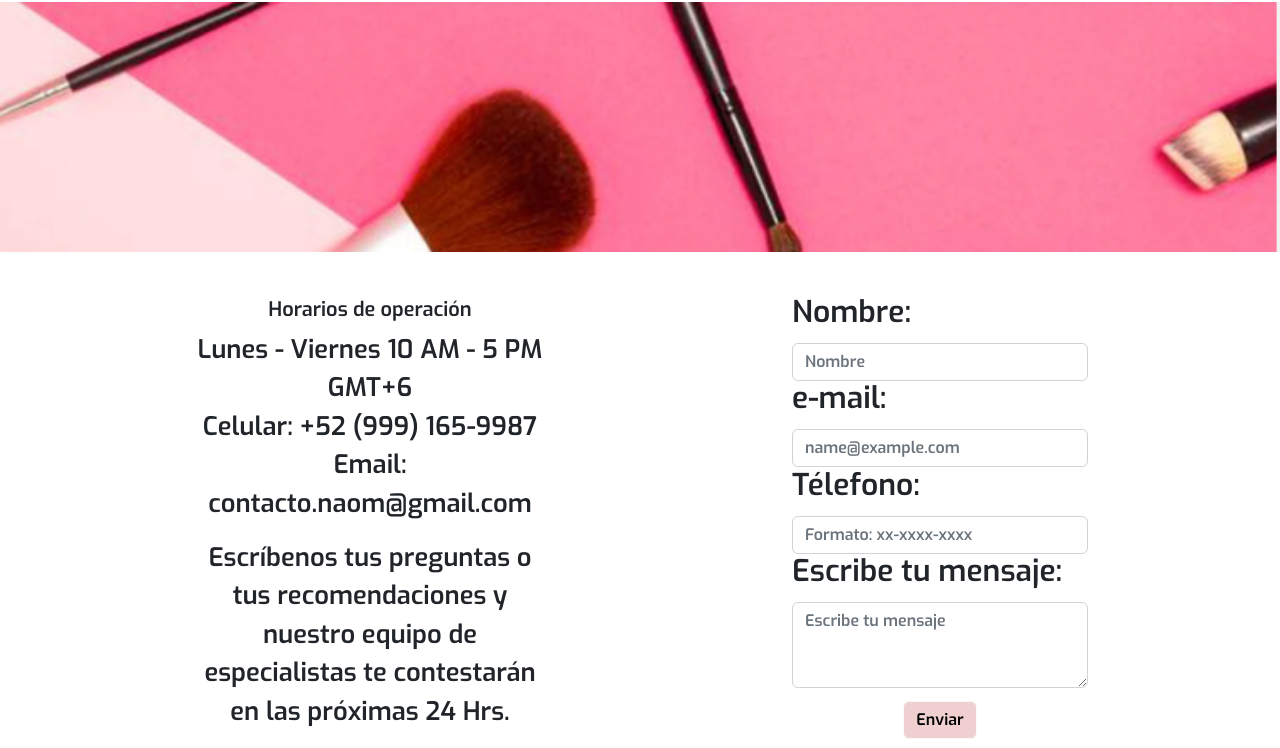
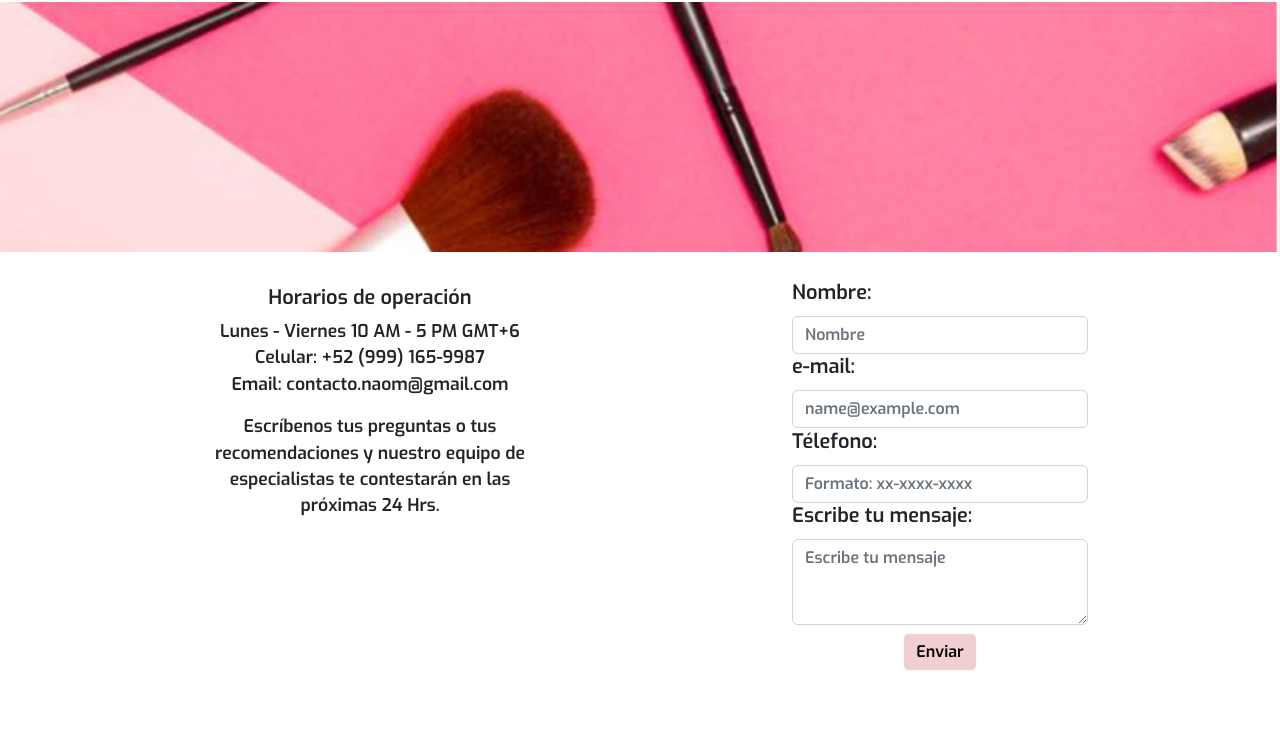
Before and after one commit to JosueTo/NAOM, a plain HTML site: page HTML/contact.html in a window 1280 px wide. Shown: the part 204-952 px from the top of the page. Drawn offline with nearby package versions, Linux system fonts and the light colour scheme.

Commit message:
Ajuste de fuente en pantallas grandes

```diff
--- a/css/contact.css
+++ b/css/contact.css
@@ -42,13 +42,12 @@ textarea:focus, input:focus{
 
 @media(min-width:1024px){
     .row{
-        font-size: 1.6em;
         justify-content: space-around;
     }
 
     .box{
         height: 6vh;
-        font-size: 30px;
+        font-size: 20px;
     }
 
     #formContact{
```
